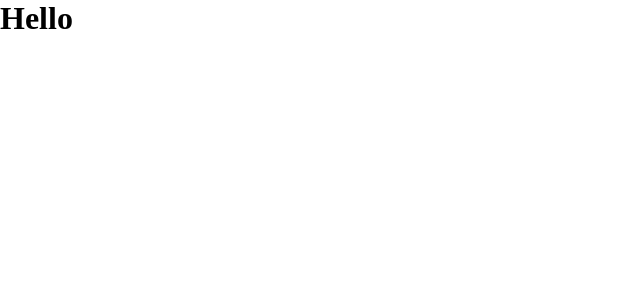
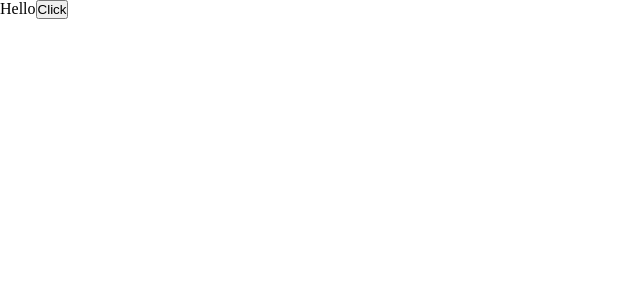
Before and after one commit to krissh-the-dev/portfolio-v3, a React (Vite) app: page / in a window 1280 px wide. Shown: the top 300 px of the page, without its empty margins (0-640 px from the left). Built offline with nearby package versions, Linux system fonts and the light colour scheme.

Commit message:
🎨 theme: added theme engine and theme events

```diff
--- a/src/App.tsx
+++ b/src/App.tsx
@@ -1,3 +1,11 @@
+import { ThemeChangeEvent } from './events/ThemeChangeEvent';
+import { LavenderTheme } from './themes';
+
 export function App() {
-	return <h1>Hello</h1>;
+	return (
+		<>
+			Hello
+			<button onClick={() => document.dispatchEvent(new ThemeChangeEvent(LavenderTheme))}>Click</button>
+		</>
+	);
 }
--- /dev/null
+++ b/src/events/ThemeChangeEvent.ts
@@ -0,0 +1,15 @@
+import { Theme } from '../types/Theme.type';
+
+export class ThemeChangeEvent extends Event {
+	public static EVENT_NAME = ThemeChangeEvent.name;
+	readonly #theme: Theme;
+
+	constructor(theme: Theme) {
+		super(ThemeChangeEvent.EVENT_NAME, { bubbles: true, cancelable: false });
+		this.#theme = theme;
+	}
+
+	getTheme() {
+		return this.#theme;
+	}
+}
--- a/src/root.tsx
+++ b/src/root.tsx
@@ -2,11 +2,14 @@ import React from 'react';
 import ReactDOM from 'react-dom/client';
 import { App } from './App';
 import { GlobalStyles } from './config';
+import { ThemeEngine } from './root/ThemeEngine';
 
 const ROOT_ELEMENT = document.getElementById('root')!;
 ReactDOM.createRoot(ROOT_ELEMENT).render(
 	<React.StrictMode>
-		<GlobalStyles />
-		<App />
+		<ThemeEngine>
+			<GlobalStyles />
+			<App />
+		</ThemeEngine>
 	</React.StrictMode>
 );
--- /dev/null
+++ b/src/root/ThemeEngine.tsx
@@ -0,0 +1,17 @@
+import { ThemeProvider } from 'styled-components';
+import { Theme } from '../types/Theme.type';
+import { useEffect, useState } from 'react';
+import { ThemeChangeEvent } from '../events/ThemeChangeEvent';
+import { LavenderTheme } from '../themes';
+
+export function ThemeEngine({ children }: { children: React.ReactNode }) {
+	const [theme, setTheme] = useState<Theme>(LavenderTheme);
+
+	useEffect(() => {
+		document.addEventListener(ThemeChangeEvent.EVENT_NAME, event => {
+			setTheme((event as ThemeChangeEvent).getTheme());
+		});
+	});
+
+	return <ThemeProvider theme={theme}>{children}</ThemeProvider>;
+}
```
